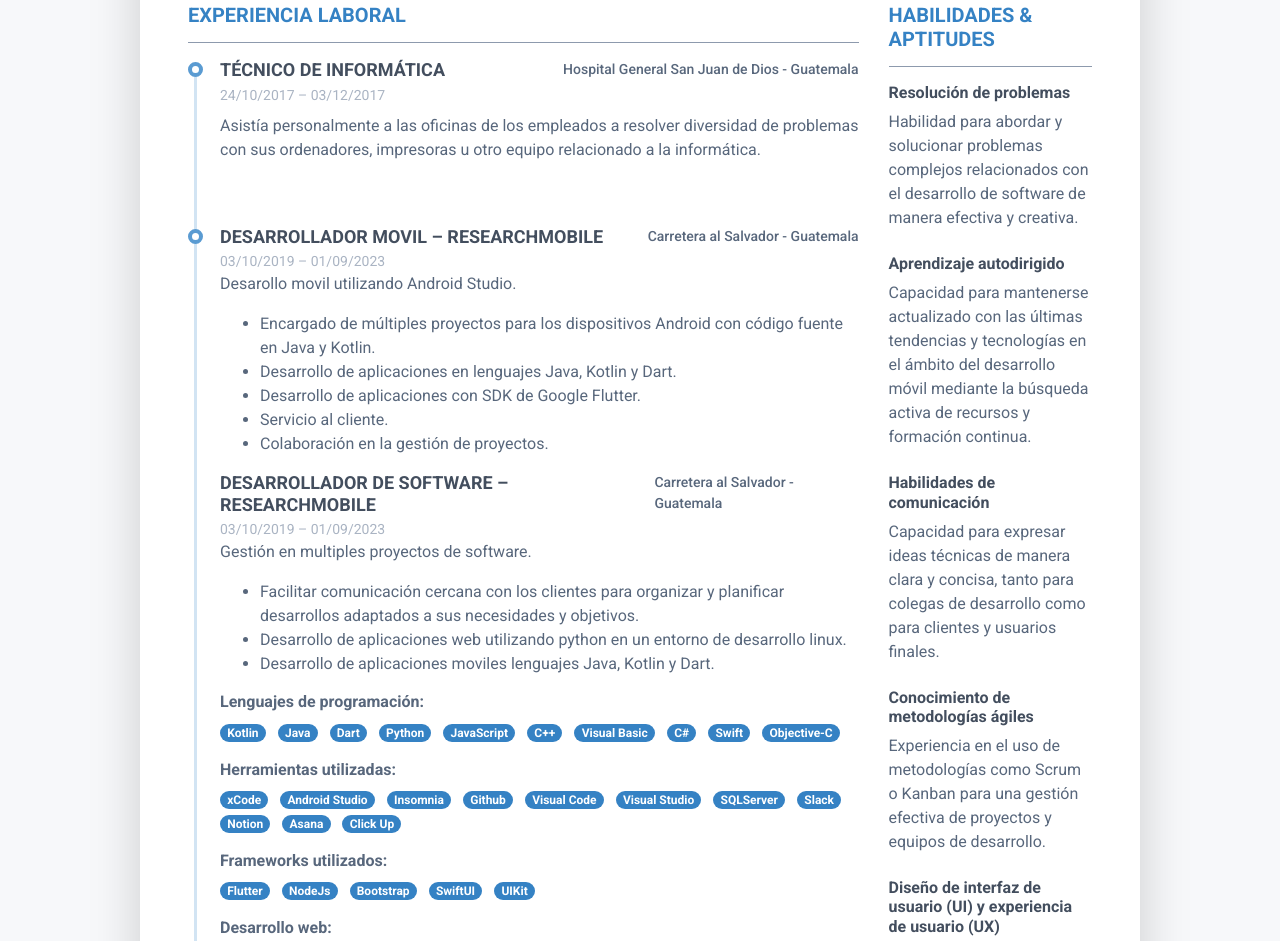
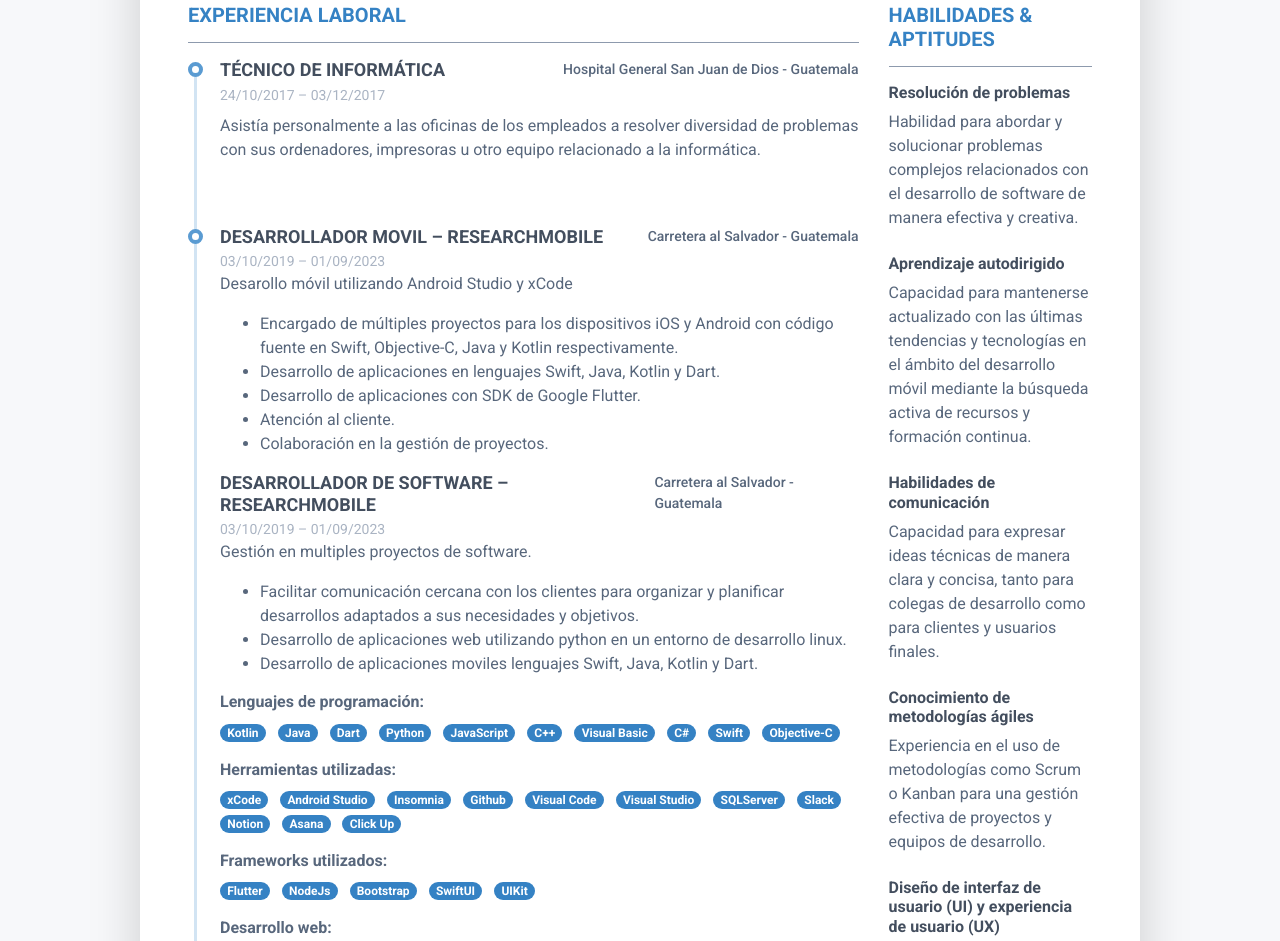
Before and after one commit to DanielinPOO/cv_web, a plain HTML site: page index.html in a window 1280 px wide. Shown: the part 591-1532 px from the top of the page. Drawn offline with Linux system fonts and the light colour scheme.

Commit message:
feat: works descriptions

```diff
--- a/index.html
+++ b/index.html
@@ -110,15 +110,15 @@
                                                     <!--//row-->
                                                     <div class="resume-position-time">03/10/2019 – 01/09/2023</div>
                                                     <div class="resume-timeline-item-desc">
-                                                        <p>Desarollo movil utilizando Android Studio.</p>
+                                                        <p>Desarollo móvil utilizando Android Studio y xCode</p>
                                                         <ul>
-                                                            <li>Encargado de múltiples proyectos para los dispositivos Android con código fuente en Java y Kotlin.</li>
+                                                            <li>Encargado de múltiples proyectos para los dispositivos iOS y Android con código fuente en Swift, Objective-C, Java y Kotlin respectivamente.</li>
 
-                                                            <li>Desarrollo de aplicaciones en lenguajes Java, Kotlin y Dart.</li>
+                                                            <li>Desarrollo de aplicaciones en lenguajes Swift, Java, Kotlin y Dart.</li>
 
                                                             <li>Desarrollo de aplicaciones con SDK de Google Flutter.</li>
 
-                                                            <li>Servicio al cliente.</li>
+                                                            <li>Atención al cliente.</li>
 
                                                             <li>Colaboración en la gestión de proyectos.</li>
                                                         </div>
@@ -137,7 +137,7 @@
 
                                                             <li>Desarrollo de aplicaciones web utilizando python en un entorno de desarrollo linux.</li>
 
-                                                            <li>Desarrollo de aplicaciones moviles lenguajes Java, Kotlin y Dart.</li>
+                                                            <li>Desarrollo de aplicaciones moviles lenguajes Swift, Java, Kotlin y Dart.</li>
                                                         </ul>
                                                         </div>
                                                 </div>
@@ -290,8 +290,6 @@
                                                             <li>Creación de nuevos modulos dentro de las aplicaciones.</li>
 
                                                             <li>Análisis de requerimientos y estimación de tiempos.</li>
-
-                                                            <li>Despliegue de aplicaciones en AppStore, PlayStore, AppGallery</li>
 
                                                             <li>Manejo de consola de AWS</li>
                                                         </ul>
```
